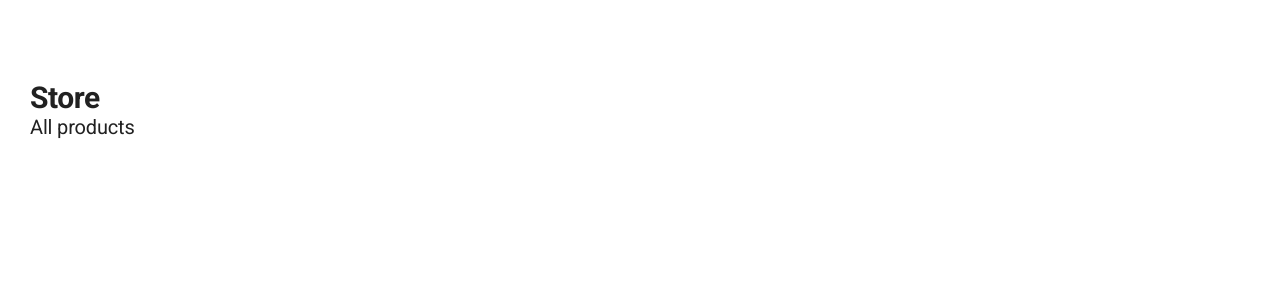
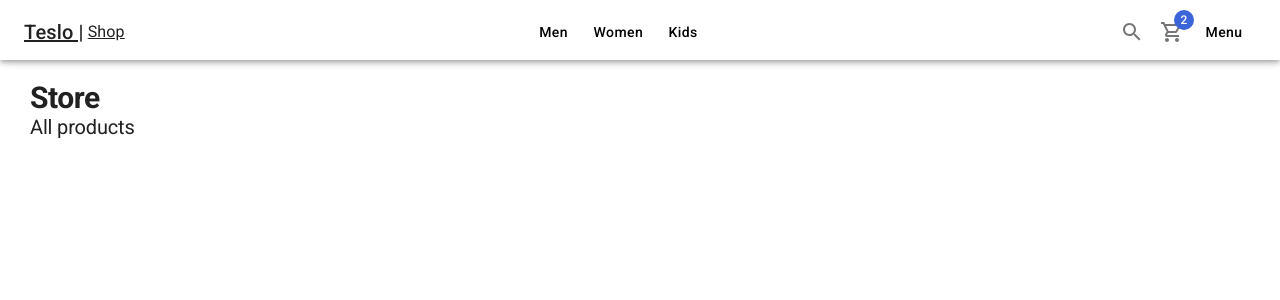
Before and after one commit to wellpinho/nextjs-teslo-shop, a Next.js app: page / in a window 1280 px wide. Shown: the top 300 px of the page. Built offline with nearby package versions, Linux system fonts and the light colour scheme.

Commit message:
✨ NEW FEATURE: navbar

```diff
--- a/src/components/layouts/ShopLayout.tsx
+++ b/src/components/layouts/ShopLayout.tsx
@@ -1,4 +1,6 @@
 import Head from "next/head";
+
+import { Navbar } from "../ui";
 
 interface IProps {
   title: string;
@@ -25,7 +27,9 @@
         <title>{title}</title>
       </Head>
 
-      <nav>{/* navbar */}</nav>
+      <nav>
+        <Navbar />
+      </nav>
 
       {/* TODO: sidebar */}
 
--- /dev/null
+++ b/src/components/ui/Navbar.tsx
@@ -0,0 +1,69 @@
+import NextLink from "next/link";
+import {
+  AppBar,
+  Badge,
+  Box,
+  Button,
+  IconButton,
+  Link,
+  Toolbar,
+  Typography,
+} from "@mui/material";
+import { SearchOutlined, ShoppingCartOutlined } from "@mui/icons-material";
+
+export function Navbar() {
+  return (
+    <AppBar>
+      <Toolbar>
+        <NextLink href="/">
+          <Link display="flex" alignItems="center">
+            <Typography variant="h6">Teslo | </Typography>
+            <Typography sx={{ ml: 0.5 }}>Shop</Typography>
+          </Link>
+        </NextLink>
+
+        <Box flex={1} />
+
+        {/* TODO: = .container do bootstrap */}
+        <Box sx={{ display: { xs: "none", sm: "block" } }}>
+          <NextLink href="/category/men" passHref>
+            <Link>
+              <Button>Men</Button>
+            </Link>
+          </NextLink>
+
+          <NextLink href="/category/women" passHref>
+            <Link>
+              <Button>Women</Button>
+            </Link>
+          </NextLink>
+
+          <NextLink href="/category/kids" passHref>
+            <Link>
+              <Button>Kids</Button>
+            </Link>
+          </NextLink>
+        </Box>
+
+        <Box flex={1} />
+
+        {/* TODO: flex */}
+        <IconButton>
+          <SearchOutlined />
+        </IconButton>
+
+        <NextLink href="/cart" passHref>
+          <Link>
+            <IconButton>
+              <Badge badgeContent={2} color="secondary">
+                <ShoppingCartOutlined />
+              </Badge>
+            </IconButton>
+          </Link>
+        </NextLink>
+
+        <Button>Menu</Button>
+      </Toolbar>
+    </AppBar>
+  );
+}
--- /dev/null
+++ b/src/components/ui/index.ts
@@ -0,0 +1 @@
+export * from "./Navbar";
--- a/src/themes/light-theme.ts
+++ b/src/themes/light-theme.ts
@@ -1,85 +1,83 @@
-import { createTheme } from '@mui/material/styles';
-import { red,  } from '@mui/material/colors';
-
+import { createTheme } from "@mui/material/styles";
+import { red } from "@mui/material/colors";
 
 export const lightTheme = createTheme({
   palette: {
-    mode: 'light',
+    mode: "light",
     primary: {
-      main: '##1E1E1E'
+      main: "##1E1E1E",
     },
     secondary: {
-      main: '#3A64D8'
-    }
+      main: "#3A64D8",
+    },
   },
   components: {
     MuiLink: {
       defaultProps: {
-        underline: 'none',
+        underline: "none",
       },
     },
     MuiAppBar: {
       defaultProps: {
         elevation: 0,
-        position: 'fixed',
+        position: "fixed",
       },
       styleOverrides: {
         root: {
-          backgroundColor: 'white',
-          height: 60
+          backgroundColor: "white",
+          height: 60,
         },
-      }
+      },
     },
 
     MuiTypography: {
       styleOverrides: {
         h1: {
           fontSize: 30,
-          fontWeight: 600
+          fontWeight: 600,
         },
         h2: {
           fontSize: 20,
-          fontWeight: 400
+          fontWeight: 400,
         },
         subtitle1: {
           fontSize: 18,
-          fontWeight: 600
-        }
-      }
+          fontWeight: 600,
+        },
+      },
     },
-
 
     MuiButton: {
       defaultProps: {
-        variant: 'contained',
-        size: 'small',
+        variant: "contained",
+        size: "small",
         disableElevation: true,
       },
       styleOverrides: {
         root: {
-          textTransform: 'none',
-          boxShadow: 'none',
+          backgroundColor: "white",
+          color: "black",
+          textTransform: "none",
+          boxShadow: "none",
           borderRadius: 10,
           ":hover": {
-            backgroundColor: 'rgba(0,0,0,0.05)',
-            transition: 'all 0.3s ease-in-out'
-          }
-        }
-      }
+            backgroundColor: "rgba(0,0,0,0.05)",
+            transition: "all 0.3s ease-in-out",
+          },
+        },
+      },
     },
-
 
     MuiCard: {
       defaultProps: {
-        elevation: 0
+        elevation: 0,
       },
       styleOverrides: {
         root: {
-          boxShadow: '0px 5px 5px rgba(0,0,0,0.05)',
-          borderRadius: '10px',
-        }
-      }
-    }
-
-  }
+          boxShadow: "0px 5px 5px rgba(0,0,0,0.05)",
+          borderRadius: "10px",
+        },
+      },
+    },
+  },
 });
```
